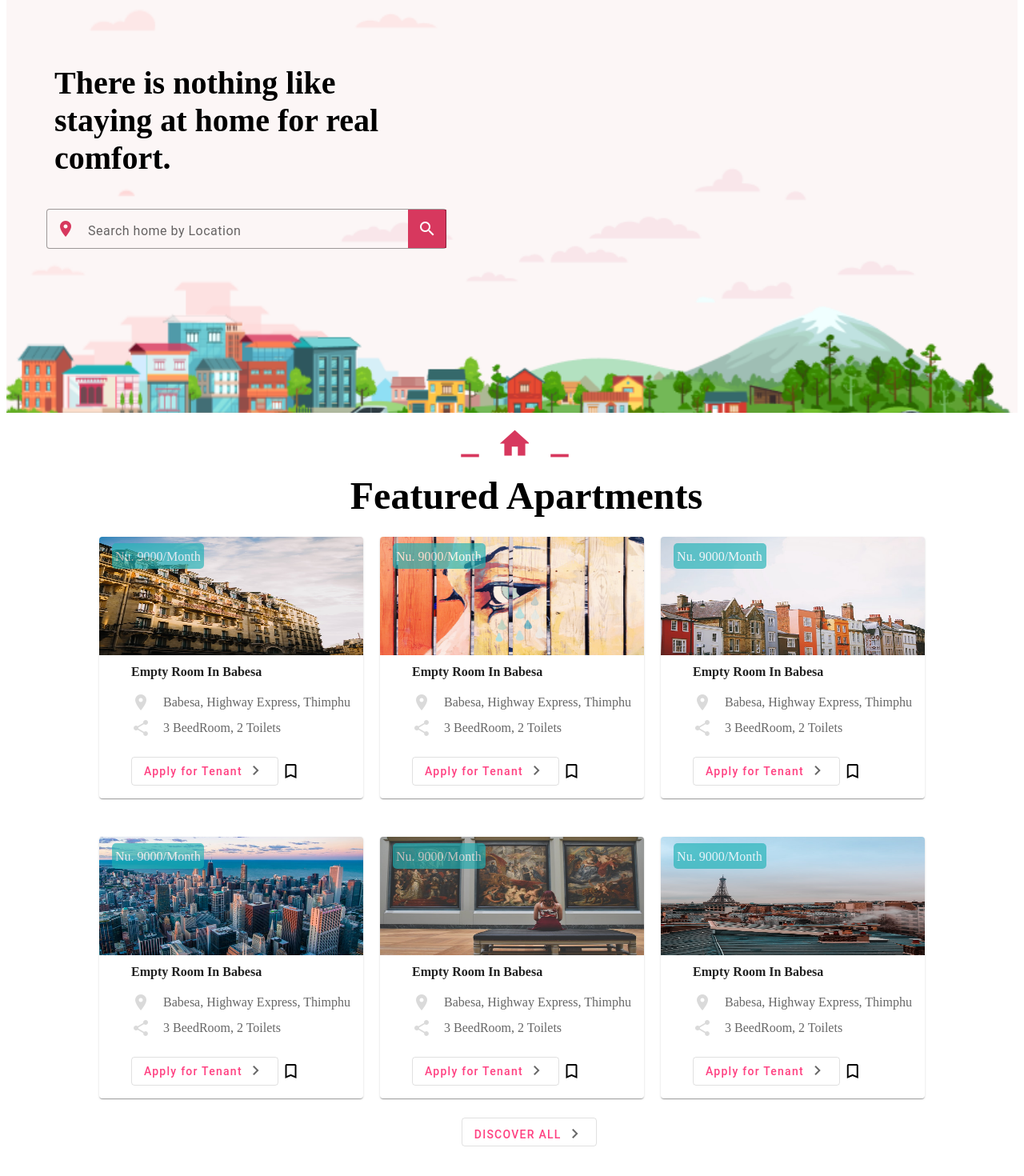
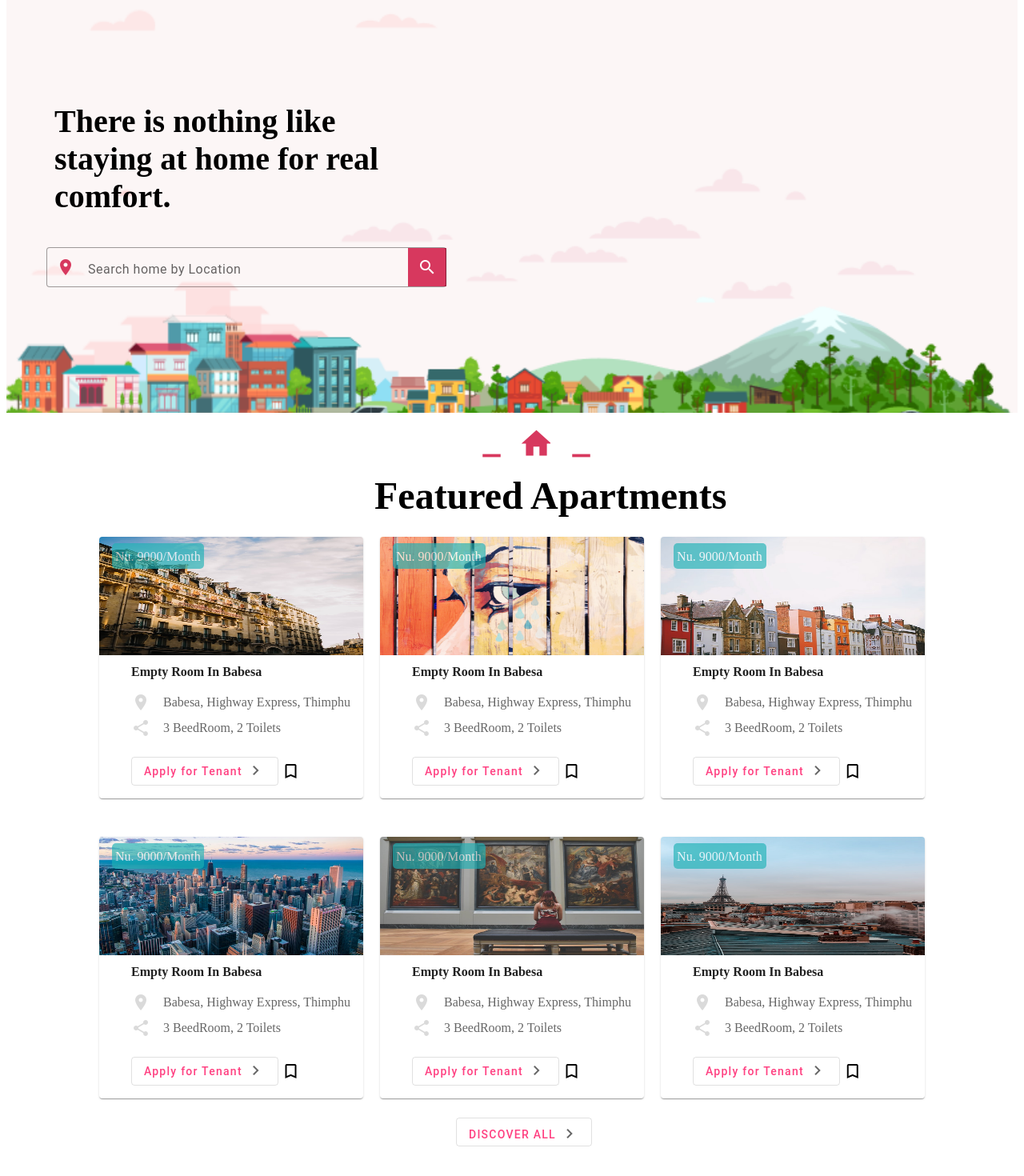
Before and after one commit to tsehringyangden/ui-assignment2, an Angular app: page / in a window 1280 px wide. Shown: the part 140-1610 px from the top of the page at 80% size. Built offline with nearby package versions, Linux system fonts and the light colour scheme.

Commit message:
fix: convert % to px

```diff
--- a/src/app/faq/faq.component.scss
+++ b/src/app/faq/faq.component.scss
@@ -16,20 +16,20 @@
     margin-top: 48px;
     &-title {
       @extend .global-column;
-      margin-left: 26%;
+      margin-left: 342px;
       @media screen and (max-width: 600px) {
         margin-left: 10px;
       }
       &-icon {
         color: $cerise;
-        margin: 8% 0 0 20%;
+        margin: 8px 0 0 184px;
         @media screen and (max-width: 600px) {
           margin-left: 32%;
         }
       }
       &-topic {
         font-size: 48px;
-        margin: 0;
+        margin: 30px 0 0 0;
       }
     }
     &-icon-size {
@@ -44,7 +44,7 @@
   &-accordion {
     display: block;
     max-width: 60%;
-    margin: 38px 0 0 16%;
+    margin: 38px 0 0 232px;
     @media screen and (max-width: 600px) {
       max-width: 100%;
       margin: 20px;
--- a/src/app/new-rentals/new-rentals.component.scss
+++ b/src/app/new-rentals/new-rentals.component.scss
@@ -44,7 +44,7 @@
       }
       &-list {
         @extend .global-row;
-        margin-left: 5%;
+        margin-left: 60px;
         place-content: stretch space-between;
         align-items: stretch;
         width: 300px;
@@ -79,7 +79,7 @@
       padding: 0 60px;
       &-title {
         font-size: 40px;
-        margin-top: 30%;
+        margin-top: 192px;
         @media screen and (max-width: 600px) {
           font-size: 14px;
         }
@@ -92,9 +92,9 @@
       }
     }
     &__button {
-      margin-left: 45%;
+      margin-left: 562px;
       @media screen and (max-width: 600px) {
-        margin-left: 28%;
+        margin-left: 100px;
       }
     }
   }
@@ -112,21 +112,24 @@
     }
     &__symbol {
       @extend .container;
-      margin-left: -10%;
+      margin-left: -130px;
       @media screen and (max-width: 600px){
-        margin-left: -30%;
+        margin-left: -114px;
       }
       &-icon {
         @extend .global-row;
-        margin-left: 48%;
+        margin-left: 698px;
         color: $palevioletred;
+        @media screen and (max-width: 600px) {
+          margin-left: 242px;
+        }
       }
       &-home {
         margin-bottom: 20px;
       }
       &-title {
         font-size: 48px;
-        margin: 0 0 0 40%;
+        margin: 0 0 0 590px;
       }
     }
   }
```
